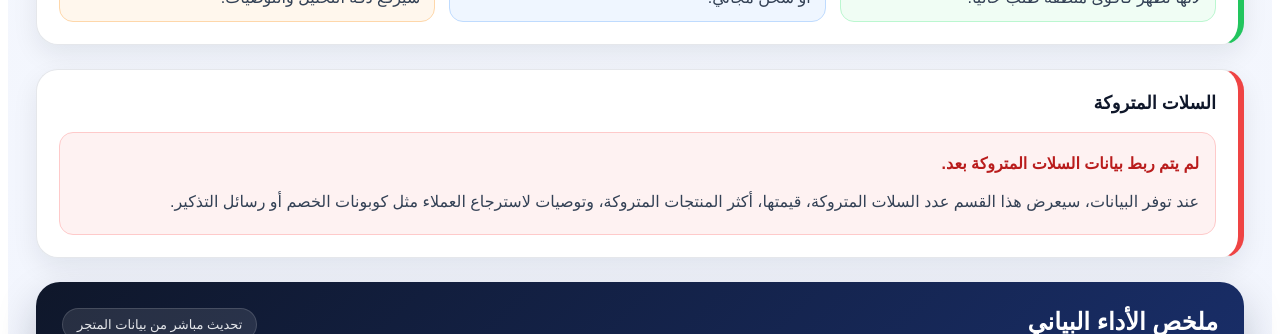
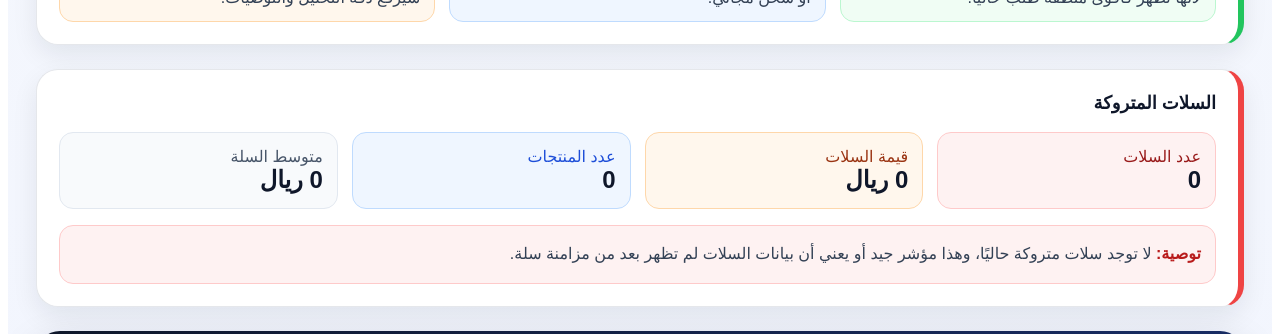
Before and after one commit to ceoali30-stack/smart-store-advisor, a Next.js app: page /charts in a window 1280 px wide. Shown: the part 1160-1494 px from the top of the page. Built offline with nearby package versions, Linux system fonts and the light colour scheme; no server answers.

Commit message:
Show abandoned carts summary in charts

```diff
--- a/app/charts/page.js
+++ b/app/charts/page.js
@@ -107,6 +107,7 @@ export default async function ChartsPage({ searchParams }) {
   const topCategories = salesInsights?.top_categories || [];
   const topCities = salesInsights?.top_cities || [];
   const topCustomers = salesInsights?.top_customers || [];
+  const abandonedCartsSummary = salesInsights?.abandoned_carts_summary || {};
 const recommendations = salesInsights?.recommendations || [];
 const topCity = salesInsights?.top_cities?.[0];
 const topPaymentMethod = salesInsights?.payment_methods_insights?.[0];
@@ -422,7 +423,7 @@ const maxCustomerValue = Math.max(
   </div>
 </section>
 
- <section
+<section
   style={{
     background: "white",
     padding: "22px",
@@ -439,22 +440,55 @@ const maxCustomerValue = Math.max(
 
   <div
     style={{
+      display: "grid",
+      gridTemplateColumns: "repeat(4, minmax(160px, 1fr))",
+      gap: "14px",
+      marginBottom: "16px",
+    }}
+  >
+    <div style={{ background: "#fef2f2", border: "1px solid #fecaca", borderRadius: "14px", padding: "14px" }}>
+      <p style={{ margin: 0, color: "#991b1b" }}>عدد السلات</p>
+      <strong style={{ fontSize: "24px", color: "#0f172a" }}>
+        {abandonedCartsSummary.total_carts || 0}
+      </strong>
+    </div>
+
+    <div style={{ background: "#fff7ed", border: "1px solid #fed7aa", borderRadius: "14px", padding: "14px" }}>
+      <p style={{ margin: 0, color: "#9a3412" }}>قيمة السلات</p>
+      <strong style={{ fontSize: "24px", color: "#0f172a" }}>
+        {abandonedCartsSummary.total_value || 0} ريال
+      </strong>
+    </div>
+
+    <div style={{ background: "#eff6ff", border: "1px solid #bfdbfe", borderRadius: "14px", padding: "14px" }}>
+      <p style={{ margin: 0, color: "#1d4ed8" }}>عدد المنتجات</p>
+      <strong style={{ fontSize: "24px", color: "#0f172a" }}>
+        {abandonedCartsSummary.total_items || 0}
+      </strong>
+    </div>
+
+    <div style={{ background: "#f8fafc", border: "1px solid #e2e8f0", borderRadius: "14px", padding: "14px" }}>
+      <p style={{ margin: 0, color: "#475569" }}>متوسط السلة</p>
+      <strong style={{ fontSize: "24px", color: "#0f172a" }}>
+        {Math.round(abandonedCartsSummary.average_cart_value || 0)} ريال
+      </strong>
+    </div>
+  </div>
+
+  <div
+    style={{
       background: "#fef2f2",
       border: "1px solid #fecaca",
       borderRadius: "14px",
-      padding: "16px",
+      padding: "14px",
       color: "#334155",
-      lineHeight: "1.9",
+      lineHeight: "1.8",
     }}
   >
-    <strong style={{ color: "#b91c1c" }}>
-      لم يتم ربط بيانات السلات المتروكة بعد.
-    </strong>
-
-    <p style={{ margin: "8px 0 0" }}>
-      عند توفر البيانات، سيعرض هذا القسم عدد السلات المتروكة، قيمتها، أكثر المنتجات المتروكة،
-      وتوصيات لاسترجاع العملاء مثل كوبونات الخصم أو رسائل التذكير.
-    </p>
+    <strong style={{ color: "#b91c1c" }}>توصية:</strong>{" "}
+    {Number(abandonedCartsSummary.total_carts || 0) > 0
+      ? "فعّل رسائل تذكير أو كوبون استرجاع للعملاء الذين تركوا السلة قبل إتمام الشراء."
+      : "لا توجد سلات متروكة حاليًا، وهذا مؤشر جيد أو يعني أن بيانات السلات لم تظهر بعد من مزامنة سلة."}
   </div>
 </section>
 
```
